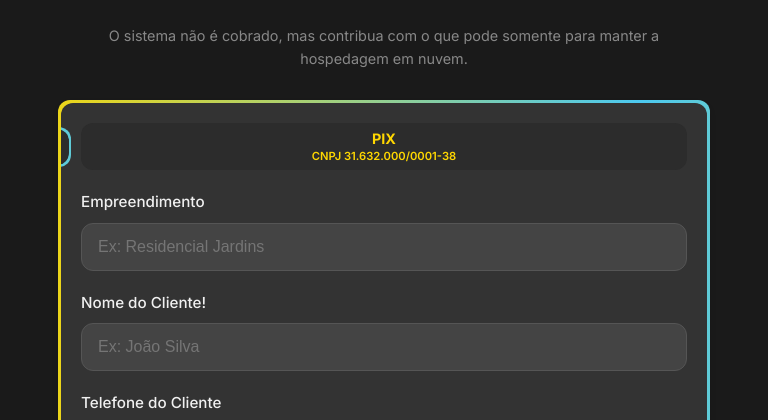
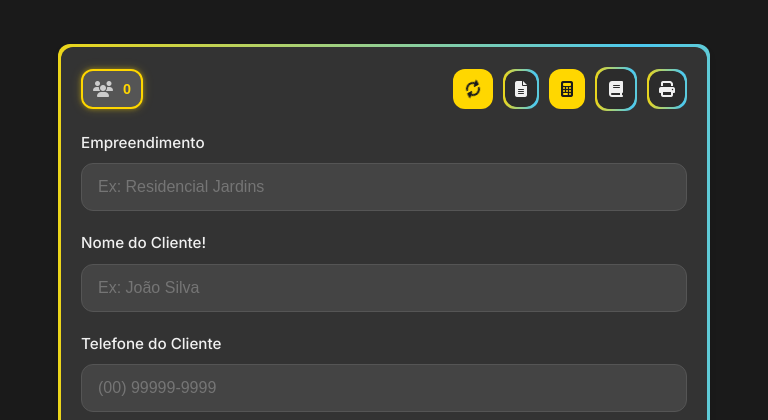
Before and after one commit to Alexpeixoto85/planodepagamento, a plain HTML site: page index.html in a window 768 px wide. Shown: the top 420 px of the page. Drawn offline with nearby package versions, Linux system fonts and the light colour scheme.

Commit message:
Update index.html

```diff
--- a/index.html
+++ b/index.html
@@ -4,7 +4,7 @@
     <meta charset="UTF-8">
     <meta name="viewport" content="width=device-width, initial-scale=1.0, viewport-fit=cover">
     <meta name="apple-mobile-web-app-capable" content="yes">
-    <meta name="apple-mobile-web-web-app-status-bar-style" content="black-translucent">
+    <meta name="apple-mobile-web-app-status-bar-style" content="black-translucent">
     <title>Simulador de Plano de Pagamento</title>
     <link href="https://fonts.googleapis.com/css2?family=Inter:wght@400;500;600;700&display=swap" rel="stylesheet">
     <link rel="stylesheet" href="https://cdnjs.cloudflare.com/ajax/libs/font-awesome/6.4.0/css/all.min.css">
@@ -677,27 +677,27 @@
              }
              /* Ajustes para telas menores para o top-button-container */
              .top-button-container {
-                 flex-direction: column; /* Coloca os itens em coluna para mobile */
-                 gap: 10px; /* Espaço entre os botões */
-                 align-items: center; /* Centraliza os itens na coluna */
-                 justify-content: center; /* Centraliza verticalmente (não essencial aqui) */
-                 flex-wrap: nowrap; /* Impede que os itens quebrem linha, já que estão em coluna */
+                 flex-direction: row; /* Manter os botões lado a lado */
+                 gap: 5px; /* Reduzir o espaço entre os botões em mobile, se necessário */
+                 justify-content: space-around; /* Distribuir espaço entre os botões */
+                 flex-wrap: wrap; /* Permitir que os botões quebrem linha em telas muito estreitas */
              }
               .top-button-container .btn {
-                  width: 100%; /* Botões ocupam a largura total em mobile */
-                  margin-bottom: 0; /* Remove margem inferior padrão dos botões aqui */
-                  padding: 10px 12px; /* Ajusta padding para botões em mobile */
+                  width: auto; /* Permitir que a largura se ajuste ao conteúdo */
+                  margin-bottom: 0; /* Garantir que não haja margem inferior desnecessária */
+                  padding: 8px 10px; /* Ajustar padding para botões em mobile se necessário */
               }
-              .btn-auto-width {
-                  width: 100% !important; /* Força a largura total para botões auto-width */
+              .btn-auto-width { /* Manter a largura automática para os botões marcados */
+                  width: auto !important;
               }
+               /* Ajuste padding para botões somente com ícone em mobile - já estava ok, podemos manter ou ajustar */
               .top-button-container .btn-auto-width:not(:has(.btn-text)) {
-                  padding: 10px; /* Ajusta padding para botões só com ícone em mobile */
-                  width: 100% !important;
+                  padding: 8px; /* Ajustar padding para botões só com ícone em mobile */
+                  width: auto !important;
               }
-               /* Ajustar o margin-right: auto para o botão de Leads para ele continuar na esquerda (mas agora em coluna) */
+               /* Ajustar o margin-right: auto para o botão de Leads para ele continuar na esquerda */
               .top-button-container #btnAbrirListaLeads {
-                  margin-right: 0; /* Remove o margin-right: auto, pois agora ele estará centralizado na coluna */
+                  margin-right: auto;
               }
 
               /* Botões no modal de documentos em telas menores */
@@ -705,14 +705,6 @@
                  flex-direction: column; /* Empilha os botões */
                  gap: 8px; /* Reduz o espaçamento */
              }
-
-             /* Mobile adjustments for top-links */
-            .top-links {
-                padding: 0 5px; /* Reduz o padding em telas menores */
-            }
-            .top-links .contribution-message {
-                font-size: 0.85rem; /* Fonte um pouco menor em mobile */
-            }
         }
 
         @media (min-width: 768px) {
@@ -736,16 +728,12 @@
             }
              /* Mantém o layout horizontal para telas maiores */
             .top-button-container {
-                flex-direction: row; /* Volta a ser linha para desktop */
+                flex-direction: row;
                 align-items: center;
                 gap: 10px; /* Manter o gap horizontal */
-                justify-content: flex-end; /* Volta a alinhar à direita */
-            }
-            .top-button-container #btnAbrirListaLeads {
-                margin-right: auto; /* Volta a empurrar para a esquerda em desktop */
             }
             .top-button-container .btn-auto-width {
-                 width: auto; /* Botões com largura automática em desktop */
+                 width: auto; /* Botões com largura automática */
             }
              /* Ajuste padding para botões somente com ícone em desktop */
              .top-button-container .btn-auto-width:not(:has(.btn-text)) {
@@ -792,76 +780,10 @@
 
         .top-links {
             display: flex;
-            flex-direction: column; /* Alinha itens verticalmente */
-            align-items: center;    /* Centraliza horizontalmente */
+            justify-content: flex-end; /* Alterado para flex-end para alinhar qualquer coisa que sobre aqui à direita */
+            align-items: center;
             margin-bottom: 20px;
             padding: 0 10px;
-            text-align: center; /* Centraliza o texto */
-        }
-
-        .top-links .contribution-message {
-            font-size: 0.9rem;
-            color: var(--grey-detail);
-            margin-bottom: 10px; /* Espaço entre a mensagem e o QR Code */
-            max-width: 90%; /* Limita a largura para melhor leitura em telas grandes */
-        }
-
-        /* Novo estilo para o botão do PIX */
-        .btn-pix {
-            display: inline-flex;
-            align-items: center;
-            justify-content: center;
-            padding: 12px;
-            border-radius: var(--border-radius);
-            font-weight: 500;
-            font-size: 1rem;
-            text-align: center;
-            cursor: pointer;
-            transition: var(--transition);
-            border: none;
-            text-decoration: none;
-            width: auto;
-            flex-shrink: 0;
-            background-color: var(--dark-detail);
-            color: var(--light-text);
-            position: relative;
-            overflow: hidden;
-            flex-direction: column; /* Alinha o texto PIX e o CNPJ verticalmente */
-            gap: 5px; /* Espaçamento entre PIX e CNPJ */
-            line-height: 1.1; /* Reduz espaçamento da linha */
-        }
-
-        .btn-pix:hover {
-            background-color: #444;
-            transform: translateY(-1px);
-        }
-
-        .btn-pix .pix-title {
-            font-size: 1rem; /* Tamanho do "PIX" */
-            font-weight: 700; /* Negrito para "PIX" */
-            color: var(--gold-light); /* Cor para destacar "PIX" */
-        }
-
-        .btn-pix span.cnpj-text {
-            font-size: 0.75rem; /* Tamanho da fonte para o CNPJ */
-            font-weight: 600; /* Deixa o CNPJ em negrito */
-            color: var(--gold-light); /* Cor para destacar o CNPJ */
-            white-space: nowrap; /* Evita que o CNPJ quebre linha */
-        }
-
-        /* Mobile adjustments for btn-pix */
-        @media (max-width: 768px) {
-             .top-button-container .btn-pix {
-                 padding: 8px; /* Ajusta padding para botões em mobile */
-                 gap: 3px; /* Reduz o espaçamento em mobile */
-                 width: 100%; /* PIX ocupa 100% da largura em mobile */
-             }
-             .btn-pix .pix-title {
-                 font-size: 0.9rem; /* "PIX" um pouco menor em mobile */
-             }
-             .btn-pix span.cnpj-text {
-                 font-size: 0.7rem; /* CNPJ menor em mobile */
-             }
         }
 
 
@@ -1561,8 +1483,7 @@
 <body>
     <div class="container">
         <div class="top-links">
-            <p class="contribution-message">O sistema não é cobrado, mas contribua com o que pode somente para manter a hospedagem em nuvem.</p>
-        </div>
+            </div>
 
 
         <div class="card" id="simuladorCard">
@@ -1590,10 +1511,6 @@
                  <button id="btnImprimirSimulacao" class="btn btn-secondary btn-auto-width" title="Imprimir Simulação">
                     <i class="fas fa-print"></i>
                 </button>
-                <a href="https://wa.me/5582996622036?text=Olá! Gostaria de saber mais sobre a contribuição via PIX para o sistema." target="_blank" class="btn-pix" title="Contribua via PIX">
-                    <span class="pix-title">PIX</span>
-                    <span class="cnpj-text">CNPJ 31.632.000/0001-38</span>
-                </a>
             </div>
 
             <div class="form-group" id="form-group-nomeEmpreendimento">
@@ -1843,11 +1760,11 @@
                 <div class="editable-header-info">
                     <div class="form-group">
                         <label for="imobiliariaNome">Nome da Imobiliária</label>
-                        <input type="text" id="imobiliariaNome" class="form-control" placeholder="Ex: Cunha Imobiliária">
+                        <input type="text" id="imobiliariaNome" class="form-control" placeholder="Ex: Imobiliária">
                     </div>
                     <div class="form-group">
                         <label for="corretorNome">Nome do Corretor</label>
-                        <input type="text" id="corretorNome" class="form-control" placeholder="Ex: Alex Peixoto">
+                        <input type="text" id="corretorNome" class="form-control" placeholder="Ex: Corretor">
                     </div>
                     <div class="form-group">
                         <label for="corretorCreci">CRECI do Corretor</label>
@@ -1856,8 +1773,8 @@
                 </div>
 
                 <div class="document-header-info" id="pdfHeaderInfo">
-                    <h2 style="color: #333; text-align: center; margin-bottom: 10px; font-size: 1.5rem;">CUNHA IMOBILIÁRIA</h2>
-                    <p style="text-align: center; color: #555; font-size: 0.9rem; margin-bottom: 20px;">ALEX PEIXOTO - CRECI/AL 5794</p>
+                    <h2 style="color: #333; text-align: center; margin-bottom: 10px; font-size: 1.5rem;"></h2>
+                    <p style="text-align: center; color: #555; font-size: 0.9rem; margin-bottom: 20px;"> -</p>
                 </div>
 
                 <div class="document-section">
@@ -2446,11 +2363,9 @@ ${cleanCurrencyFormat(saldoRemanescenteSpan.textContent) > 0.00 ? 'Esse valor ou
                 if (value.length > 5) {
                     if (value.length <= 14 && value.charAt(5) === '9' && value.length > 6) {
                          value = value.replace(/(\(\d{2}\)\s\d{5})(\d{0,4})/, '$1-$2');
-                    }
-                    else if (value.length <=14 && value.charAt(5) !== '9' && value.length > 5){
+                    } else if (value.length <=14 && value.charAt(5) !== '9' && value.length > 5){
                          value = value.replace(/(\(\d{2}\)\s\d{4})(\d{0,4})/, '$1-$2');
-                    }
-                    else if (value.length === 15 && value.charAt(5) === '9') {
+                    } else if (value.length === 15 && value.charAt(5) === '9') {
                         value = value.replace(/(\(\d{2}\)\s\d{5})(\d{4})/, '$1-$2');
                     } else if (value.length === 14 && value.charAt(5) !== '9') {
                         value = value.replace(/(\(\d{2}\)\s\d{4})(\d{4})/, '$1-$2');
@@ -3267,7 +3182,7 @@ ${cleanCurrencyFormat(saldoRemanescenteSpan.textContent) > 0.00 ? 'Esse valor ou
 
         // Função para remover balões e confetes do contêiner
         function clearPartyElements() {
-            // Mantém o #partyMessage, remove apenas os elementos generados dinamicamente
+            // Mantém o #partyMessage, remove apenas os elementos gerados dinamicamente
             const elementsToRemove = partyEffectContainer.querySelectorAll('.balloon, .confetti');
             elementsToRemove.forEach(element => element.remove());
         }
@@ -3562,8 +3477,8 @@ ${cleanCurrencyFormat(saldoRemanescenteSpan.textContent) > 0.00 ? 'Esse valor ou
                 corretorCreciInput.value = savedHeaderInfo.corretorCreci || '';
             } else {
                 // Define valores padrão se não houver nada salvo
-                imobiliariaNomeInput.value = 'CUNHA IMOBILIÁRIA';
-                corretorNomeInput.value = 'ALEX PEIXOTO';
+                imobiliariaNomeInput.value = '';
+                corretorNomeInput.value = '';
                 corretorCreciInput.value = 'CRECI/AL 5794';
             }
         }
```
